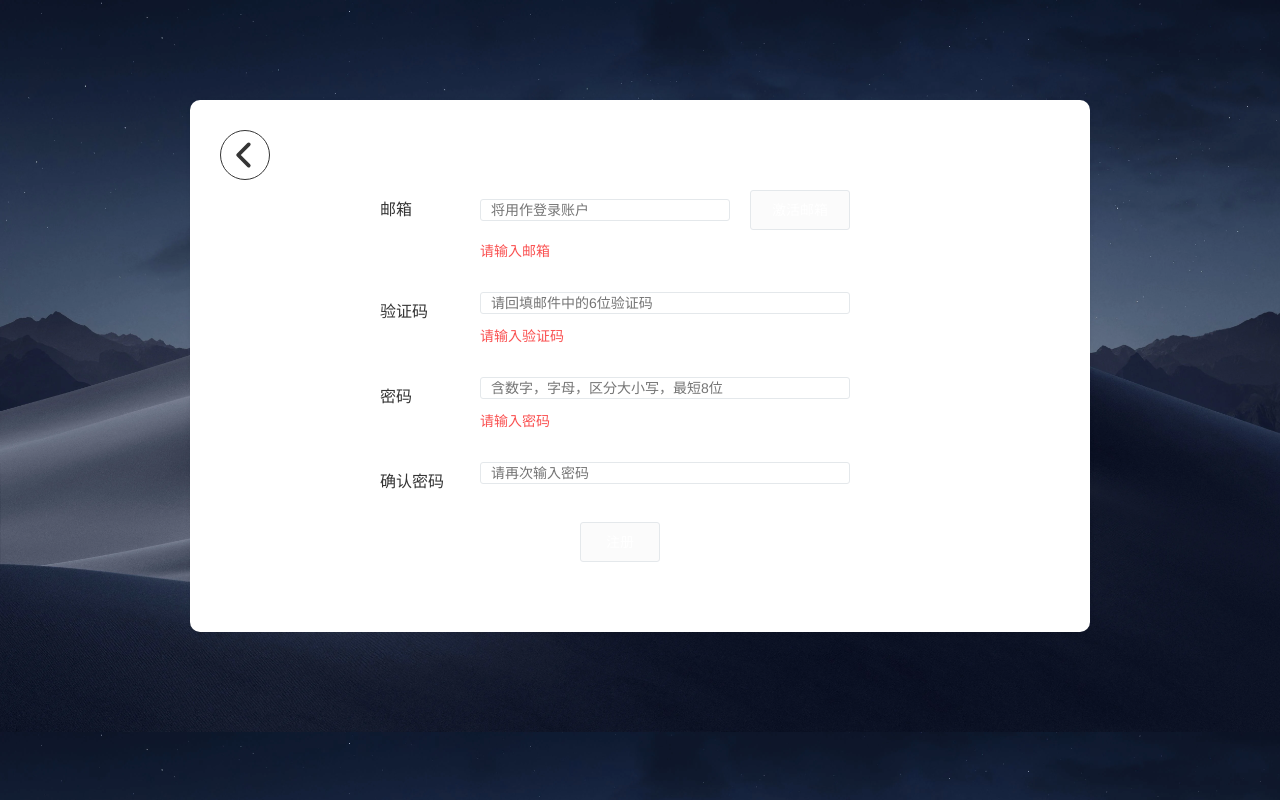
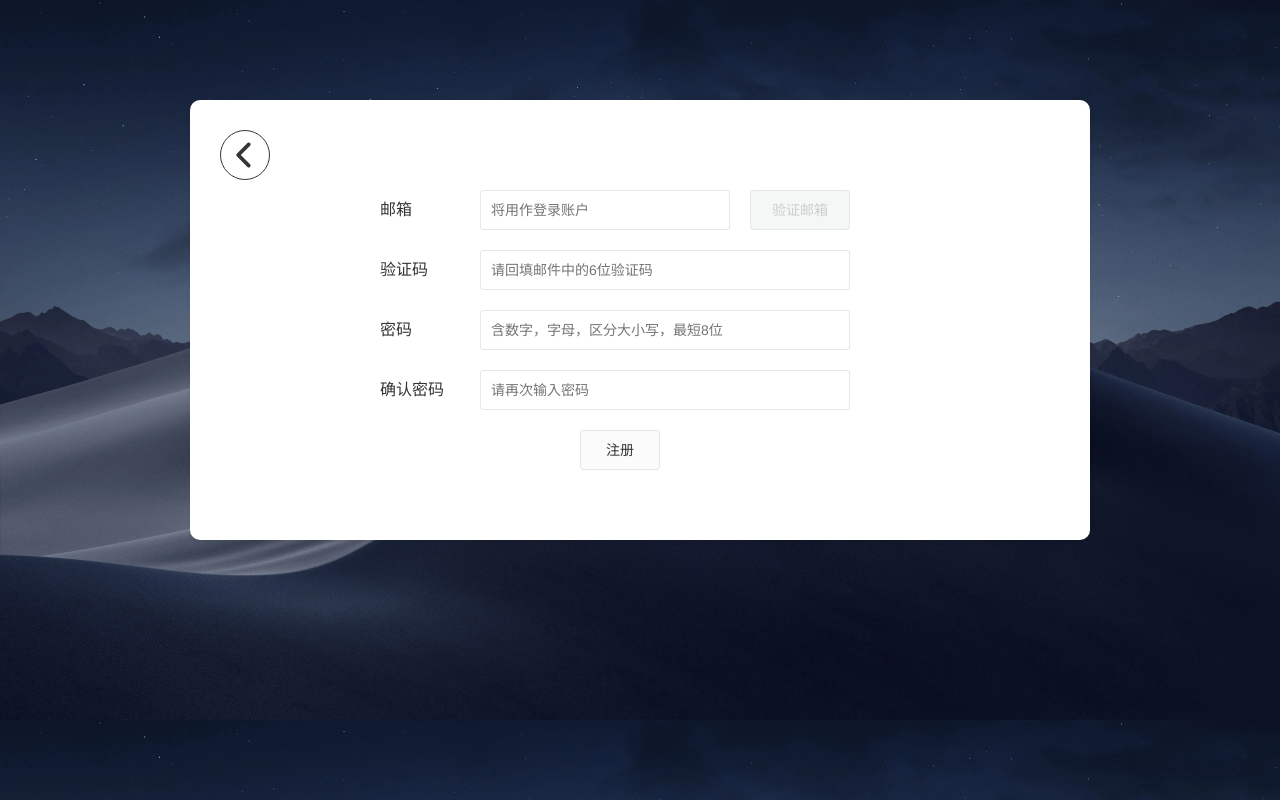
Before and after one commit to hzy1721/wechat, a Vue app: page /register in a window 1280 px wide. Built offline with nearby package versions, Linux system fonts and the light colour scheme.

Commit message:
Refactor form validation

```diff
--- a/package.json
+++ b/package.json
@@ -10,6 +10,8 @@
   },
   "dependencies": {
     "@element-plus/icons-vue": "^2.0.4",
+    "async-validator": "^4.2.5",
+    "axios": "^0.27.2",
     "element-plus": "^2.2.5",
     "fecha": "^4.2.3",
     "normalize.css": "^8.0.1",
--- /dev/null
+++ b/src/scripts/api/index.ts
@@ -0,0 +1,22 @@
+import axios from "axios";
+import type { RegisterDto } from "../dto/RegisterDto";
+
+axios.defaults.baseURL = "http://localhost:3456/";
+
+export async function verifyEmail(email: string) {
+  try {
+    const res = await axios.post(`emails/verify`, { email });
+    return true;
+  } catch (err) {
+    return false;
+  }
+}
+
+export async function register(registerDto: RegisterDto) {
+  try {
+    const res = await axios.post(`register`, registerDto);
+    return true;
+  } catch (err) {
+    return false;
+  }
+}
--- /dev/null
+++ b/src/scripts/dto/RegisterDto.ts
@@ -0,0 +1,5 @@
+export interface RegisterDto {
+  email: string;
+  code: string;
+  pass: string;
+}
--- a/src/styles/init.css
+++ b/src/styles/init.css
@@ -1,4 +1,6 @@
-* {
+*,
+*::before,
+*::after {
   box-sizing: border-box;
 }
 
@@ -15,6 +17,8 @@
   --female-icon-color: #F37E7D;
   --button-text-color: #fff;
   --button-bg-color: #05C160;
+  --success-color: #07c160;
+  --error-color: #fa5151;
 }
 
 body {
--- a/src/views/login/index.vue
+++ b/src/views/login/index.vue
@@ -69,7 +69,7 @@ const errorMessage = ref('');
 
       >input {
         display: block;
-        width: 255px;
+        width: 340px;
         padding: 15px;
         padding-left: 70px;
         outline: none;
@@ -106,13 +106,12 @@ const errorMessage = ref('');
 
     >.button-group {
       padding: 10px 0;
-      margin-right: -20px;
+      width: 100%;
+      display: flex;
+      justify-content: space-between;
 
       >.btn {
-        height: 32px;
-        line-height: 32px;
-        padding: 0 49px;
-        margin-right: 20px;
+        padding: 7px 60px;
       }
     }
   }
--- a/src/views/register/index.vue
+++ b/src/views/register/index.vue
@@ -1,43 +1,140 @@
 <script setup lang="ts">
-import { computed, reactive } from 'vue';
+import { reactive, ref } from "vue";
+import Schema from "async-validator";
+import { verifyEmail, register } from "@/scripts/api";
+import { ElMessage } from "element-plus";
+import { useRouter } from "vue-router";
 
 const form = reactive({
-  email: '',
-  code: '',
-  pass: '',
-  passRepeat: '',
+  email: "",
+  code: "",
+  pass: "",
+  passRepeat: "",
+});
+const fieldErrors = reactive({
+  email: "",
+  code: "",
+  pass: "",
+  passRepeat: "",
 });
 
-const message = computed(() => {
-  const msg = {
-    email: '',
-    code: '',
-    pass: '',
-    passRepeat: '',
-  };
-  if (form.email.length === 0) {
-    msg.email = '请输入邮箱';
-  } else if (!/^.+@([A-Za-z]+\.)+[A-Za-z]+$/.test(form.email)) {
-    msg.email = '请输入正确邮箱';
+const descriptor = {
+  email: {
+    type: "email",
+    required: true,
+    message: "邮箱格式不正确",
+  },
+  code: {
+    type: "string",
+    required: true,
+    pattern: /^[0-9a-z]{6}$/,
+    message: "验证码为6位数字+字母",
+  },
+  pass: {
+    type: "string",
+    required: true,
+    pattern: /^[\w!@#$%]{8,16}$/,
+    message:
+      "密码长度为8-16位，可以包含大小写字母、数字以及 _!@#$% 6种特殊字符",
+  },
+  passRepeat: {
+    type: "string",
+    required: true,
+    validator: (rule, value) => value === form.pass,
+    message: "两次输入的密码不一致",
+  },
+};
+const validator = new Schema(descriptor);
+function validateForm(field: string) {
+  validator
+    .validate(form, { firstFields: [field] })
+    .then(() => {
+      fieldErrors[field] = "";
+      return true;
+    })
+    .catch(({ errors, fields }) => {
+      if (fields[field]) {
+        fieldErrors[field] = fields[field][0].message;
+        return false;
+      } else {
+        fieldErrors[field] = "";
+        return true;
+      }
+    });
+}
+
+const verifyEmailStatus = ref("ready");
+const waitSeconds = ref(60);
+function waitOneMinute() {
+  waitSeconds.value = 60;
+  const interval = setInterval(() => (waitSeconds.value -= 1), 1000);
+  verifyEmailStatus.value = "waiting";
+  setTimeout(() => {
+    verifyEmailStatus.value = "ready";
+    clearInterval(interval);
+  }, 60000);
+}
+async function submitSendCode() {
+  validateForm("email");
+  if (!/^.+@([A-Za-z]+\.)+[A-Za-z]+$/.test(form.email)) {
+    return;
   }
-  if (form.code.length === 0) {
-    msg.code = '请输入验证码';
-  } else if (!/^\d{6}$/.test(form.code)) {
-    msg.code = '验证码错误，请填写正确的验证码';
+  const sendSuccess = await verifyEmail(form.email);
+  if (sendSuccess) {
+    waitOneMinute();
+    ElMessage({
+      message: "验证码已发送到您的邮箱",
+      type: "success",
+    });
+  } else {
+    // ElMessage({
+    //   message: "邮件发送失败",
+    //   type: "error",
+    // });
+    waitOneMinute();
+    ElMessage({
+      message: "验证码已发送到您的邮箱",
+      type: "success",
+    });
   }
-  if (form.pass.length === 0) {
-    msg.pass = '请输入密码';
-  }
-  if (form.passRepeat !== form.pass) {
-    msg.passRepeat = '密码输入不一致';
-  }
-  return msg;
-});
+}
+
+function validateAll() {
+  validator.validate(form).catch(({ errors, fields }) => {
+    Object.keys(fields).forEach((key) => {
+      fieldErrors[key] = fields[key][0].message;
+    });
+  });
+}
+const router = useRouter();
+async function submitRegister() {
+  validator
+    .validate(form)
+    .then(() => register(form))
+    .then((res) => {
+      if (res) {
+        ElMessage({
+          message: "注册成功！",
+          type: "success",
+        });
+        router.push('/');
+      } else {
+        ElMessage({
+          message: "注册失败！",
+          type: "error",
+        });
+      }
+    })
+    .catch(({ errors, fields }) => {
+      Object.keys(fields).forEach((key) => {
+        fieldErrors[key] = fields[key][0].message;
+      });
+    });
+}
 </script>
 
 <template>
   <div class="register-view">
-
     <div class="back-button" @click="$router.push('/login')">
       <el-icon :size="30" color="#353535">
         <ArrowLeftBold />
@@ -48,11 +145,31 @@ const message = computed(() => {
       <div class="label">邮箱</div>
       <div class="right-part">
         <div class="input-line">
-          <input type="text" placeholder="将用作登录账户" v-model="form.email" />
-          <button>激活邮箱</button>
+          <input
+            type="email"
+            placeholder="将用作登录账户"
+            v-model="form.email"
+            :class="{ error: fieldErrors.email.length }"
+            @change="validateForm('email')"
+          />
+          <button
+            type="button"
+            :class="{
+              disabled:
+                !/^.+@([A-Za-z]+\.)+[A-Za-z]+$/.test(form.email) ||
+                verifyEmailStatus === 'waiting',
+            }"
+            @click="submitSendCode"
+          >
+            {{
+              verifyEmailStatus === "ready"
+                ? "验证邮箱"
+                : `${waitSeconds}秒后重发`
+            }}
+          </button>
         </div>
-        <div class="error-message" v-show="message.email">
-          {{ message.email }}
+        <div class="error-message" v-if="fieldErrors.email.length">
+          {{ fieldErrors.email }}
         </div>
       </div>
     </div>
@@ -60,9 +177,15 @@ const message = computed(() => {
     <div class="input-item">
       <div class="label">验证码</div>
       <div class="right-part">
-        <input type="number" placeholder="请回填邮件中的6位验证码" v-model="form.code" />
-        <div class="error-message" v-show="message.code">
-          {{ message.code }}
+        <input
+          type="text"
+          placeholder="请回填邮件中的6位验证码"
+          v-model="form.code"
+          :class="{ error: fieldErrors.code.length }"
+          @change="validateForm('code')"
+        />
+        <div class="error-message" v-show="fieldErrors.code.length">
+          {{ fieldErrors.code }}
         </div>
       </div>
     </div>
@@ -70,9 +193,15 @@ const message = computed(() => {
     <div class="input-item">
       <div class="label">密码</div>
       <div class="right-part">
-        <input type="password" placeholder="含数字，字母，区分大小写，最短8位" v-model="form.pass" />
-        <div class="error-message" v-show="message.pass">
-          {{ message.pass }}
+        <input
+          type="password"
+          placeholder="含数字，字母，区分大小写，最短8位"
+          v-model="form.pass"
+          :class="{ error: fieldErrors.pass.length }"
+          @change="validateForm('pass')"
+        />
+        <div class="error-message" v-show="fieldErrors.pass.length">
+          {{ fieldErrors.pass }}
         </div>
       </div>
     </div>
@@ -80,15 +209,20 @@ const message = computed(() => {
     <div class="input-item">
       <div class="label">确认密码</div>
       <div class="right-part">
-        <input type="password" placeholder="请再次输入密码" v-model="form.passRepeat" />
-        <div class="error-message" v-show="message.passRepeat">
-          {{ message.passRepeat }}
+        <input
+          type="password"
+          placeholder="请再次输入密码"
+          v-model="form.passRepeat"
+          :class="{ error: fieldErrors.passRepeat.length }"
+          @change="validateForm('passRepeat')"
+        />
+        <div class="error-message" v-show="fieldErrors.passRepeat.length">
+          {{ fieldErrors.passRepeat }}
         </div>
       </div>
     </div>
 
-    <button class="btn-register">注册</button>
-
+    <button class="btn-register" @click="submitRegister">注册</button>
   </div>
 </template>
 
@@ -102,12 +236,13 @@ const message = computed(() => {
   box-shadow: 0 1px 5px 0 rgb(0 0 0 / 5%);
   font-size: 14px;
   line-height: 1.6;
-  font-family: "Helvetica Neue", "PingFang SC", "Hiragino Sans GB", "Microsoft YaHei UI", "Microsoft YaHei", Arial, sans-serif;
+  font-family: "Helvetica Neue", "PingFang SC", "Hiragino Sans GB",
+    "Microsoft YaHei UI", "Microsoft YaHei", Arial, sans-serif;
   color: #353535;
   border-radius: 10px;
   position: relative;
 
-  >.back-button {
+  > .back-button {
     position: absolute;
     top: 30px;
     left: 30px;
@@ -121,6 +256,7 @@ const message = computed(() => {
 
   button {
     height: 40px;
+    color: #333;
     border: 1px solid #e4e8eb;
     background-color: #fbfbfb;
     border-radius: 3px;
@@ -132,11 +268,17 @@ const message = computed(() => {
     background-color: #eff0f2;
   }
 
-  >.input-item {
+  button.disabled {
+    color: #cccdcd;
+    background-color: #f5f6f6;
+    border-color: #e4e8eb;
+    cursor: default;
+  }
 
+  > .input-item {
     margin: 20px 0;
 
-    >.label {
+    > .label {
       display: inline-block;
       vertical-align: top;
       width: 100px;
@@ -144,23 +286,30 @@ const message = computed(() => {
       line-height: 40px;
     }
 
-    >.right-part {
+    > .right-part {
       display: inline-block;
       vertical-align: top;
 
-      >.input-line {
-
-        >input {
+      > .input-line {
+        > input {
           width: 250px;
         }
       }
 
       input {
         width: 370px;
-        height: 20px;
+        height: 40px;
         padding: 10px;
         border-radius: 3px;
         border: 1px solid #e4e8eb;
+      }
+
+      input:focus {
+        border-color: var(--success-color);
+      }
+
+      input.error {
+        border-color: var(--error-color);
       }
 
       button {
@@ -168,14 +317,14 @@ const message = computed(() => {
         margin-left: 20px;
       }
 
-      >.error-message {
+      > .error-message {
         color: #fa5151;
         margin: 10px 0;
       }
     }
   }
 
-  >.btn-register {
+  > .btn-register {
     width: 80px;
     margin-left: 200px;
   }
```
Also changed, not shown: 1 other file (tests, documents, lock files or other folders).
